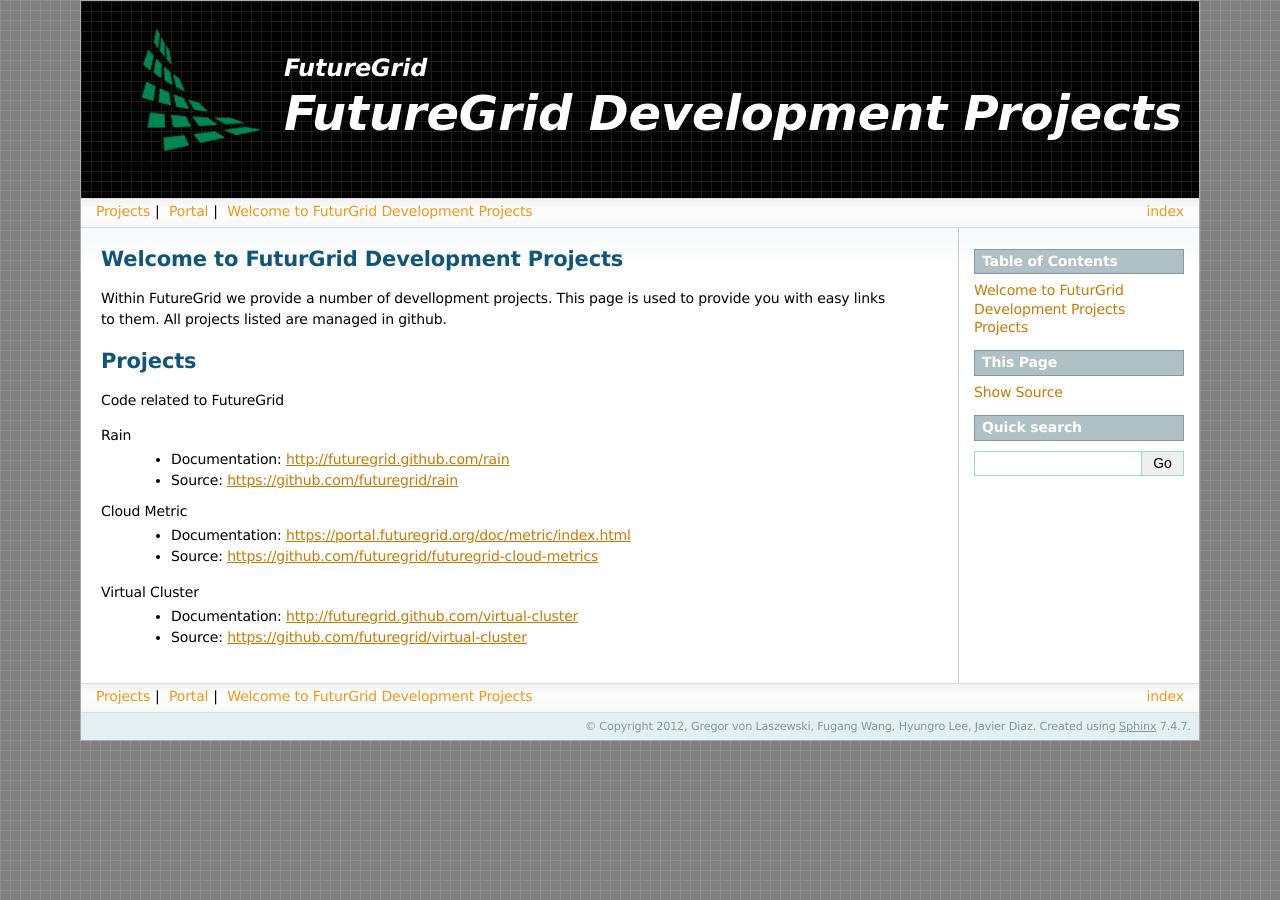
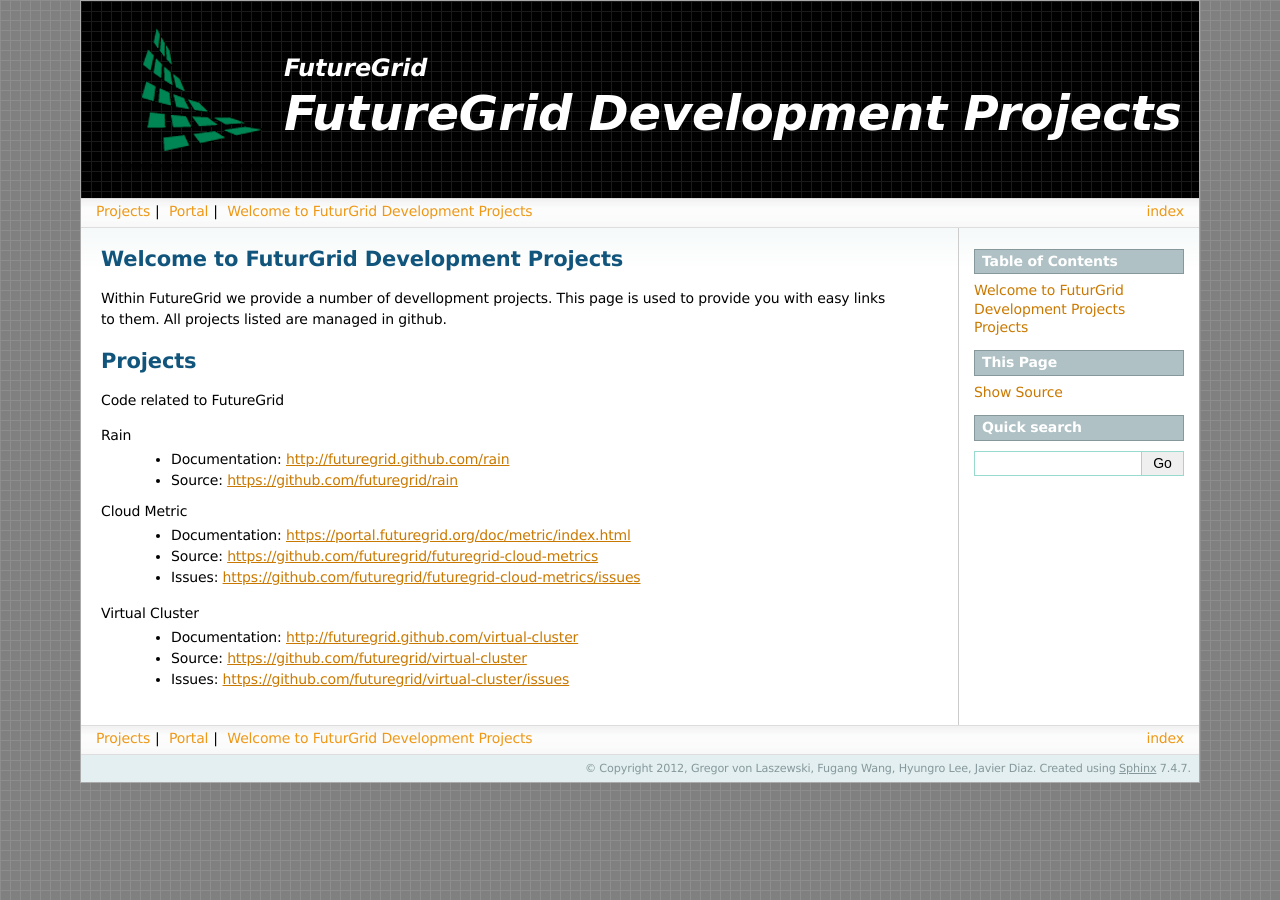
Before and after one commit to futuregrid/doc, a Sphinx documentation site: the page built from doc/source/index.rst, in a window 1280 px wide. Built offline with Sphinx 7.4.7, drawn with Linux system fonts in a browser that asks for light colours; formulas are drawn with MathJax 3.

Commit message:
added issue trackers

```diff
--- a/doc/source/.#index.rst
+++ /dev/null
@@ -1 +0,0 @@
-old@Georgia-MacBook.local.16131
--- a/doc/source/index.rst
+++ b/doc/source/index.rst
@@ -17,11 +17,13 @@
 Cloud Metric
   * Documentation: https://portal.futuregrid.org/doc/metric/index.html
   * Source: https://github.com/futuregrid/futuregrid-cloud-metrics
+  * Issues: https://github.com/futuregrid/futuregrid-cloud-metrics/issues
 ..  Documentation: https://futuregrid.github.com/futuregrid-cloud-metrics
 
 Virtual Cluster
   * Documentation: http://futuregrid.github.com/virtual-cluster
   * Source: https://github.com/futuregrid/virtual-cluster
+  * Issues: https://github.com/futuregrid/virtual-cluster/issues
 
 .. toctree::
    :maxdepth: 2
```
Also changed, not shown: 1 other file.
